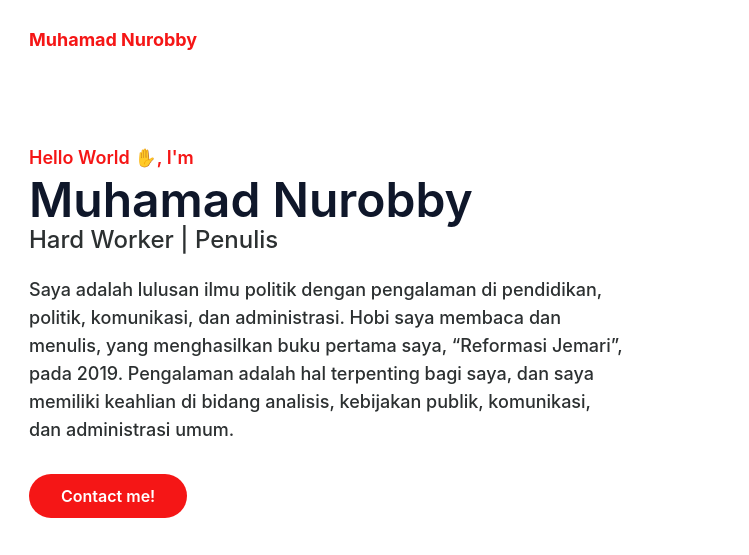
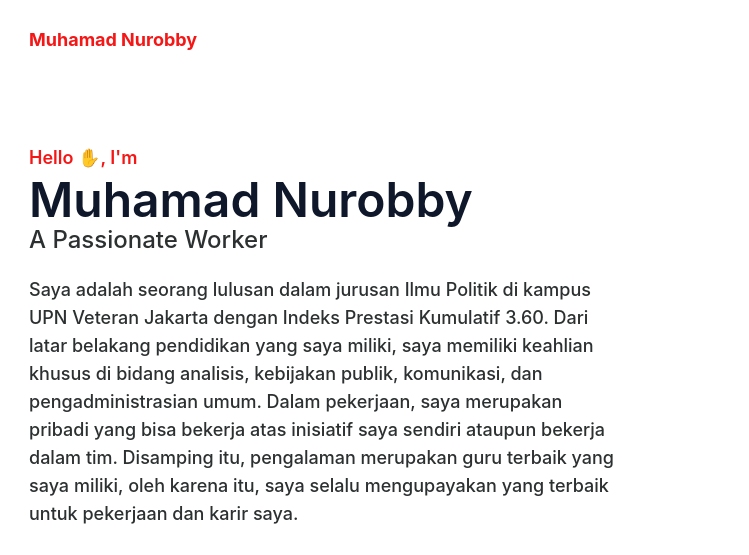
Before and after one commit to muhamadnurobby/muhamadnurobby.github.io, a website: page index.html in a window 1280 px wide. Shown: the top 555 px of the page, 0-749 px from the left. Drawn offline with nearby package versions, Linux system fonts and the light colour scheme.

Commit message:
Update index.html
ganti beberapa konten isi seperti Hello World, dan deskripsi diri

```diff
--- a/index.html
+++ b/index.html
@@ -17,21 +17,16 @@
         <div class="flex flex-wrap">
           <div class="px-4 w-full lg:w-1/2 self-center" data-aos="fade-right">
             <h1 class="text-base font-semibold text-primary md:text-lg">
-              Hello World ✋, I'm
+              Hello ✋, I'm
               <span class="block text-dark text-4xl mt-1 lg:text-5xl"
                 >Muhamad Nurobby</span
               >
             </h1>
             <h2 class="font-medium text-secondary text-lg mb-5 lg:text-2xl">
-              Hard Worker | Penulis
+              A Passionate Worker
             </h2>
             <p class="font-medium text-base text-secondary lg:text-lg mb-10">
-              Saya adalah lulusan ilmu politik dengan pengalaman di pendidikan,
-              politik, komunikasi, dan administrasi. Hobi saya membaca dan
-              menulis, yang menghasilkan buku pertama saya, “Reformasi Jemari”,
-              pada 2019. Pengalaman adalah hal terpenting bagi saya, dan saya
-              memiliki keahlian di bidang analisis, kebijakan publik,
-              komunikasi, dan administrasi umum.
+              Saya adalah seorang lulusan dalam jurusan Ilmu Politik di kampus UPN Veteran Jakarta dengan Indeks Prestasi Kumulatif 3.60. Dari latar belakang pendidikan yang saya miliki, saya memiliki keahlian khusus di bidang analisis, kebijakan publik, komunikasi, dan pengadministrasian umum. Dalam pekerjaan, saya merupakan pribadi yang bisa bekerja atas inisiatif saya sendiri ataupun bekerja dalam tim. Disamping itu, pengalaman merupakan guru terbaik yang saya miliki, oleh karena itu, saya selalu mengupayakan yang terbaik untuk pekerjaan dan karir saya.
             </p>
             <a
               href="#contact"
```
